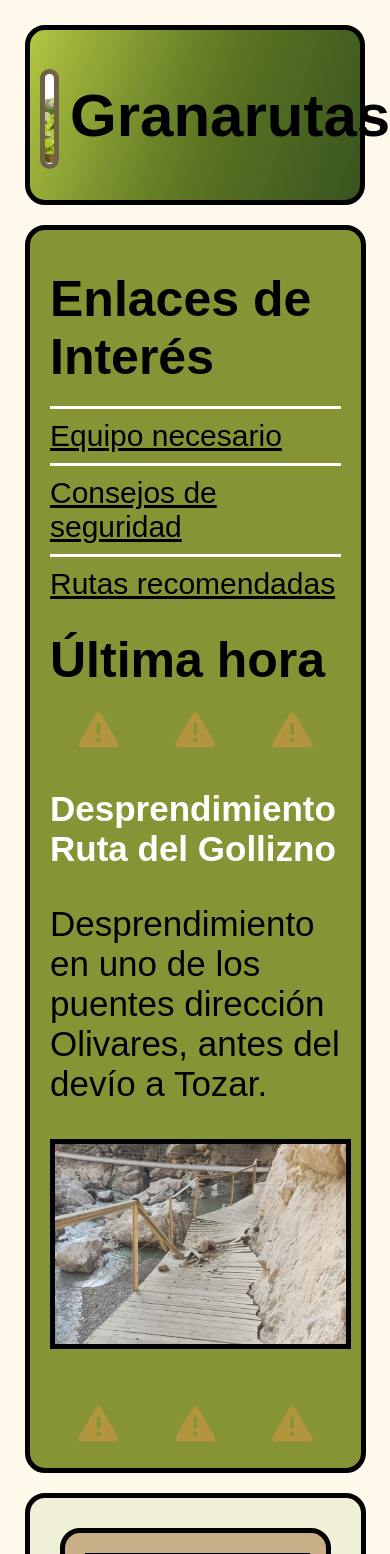
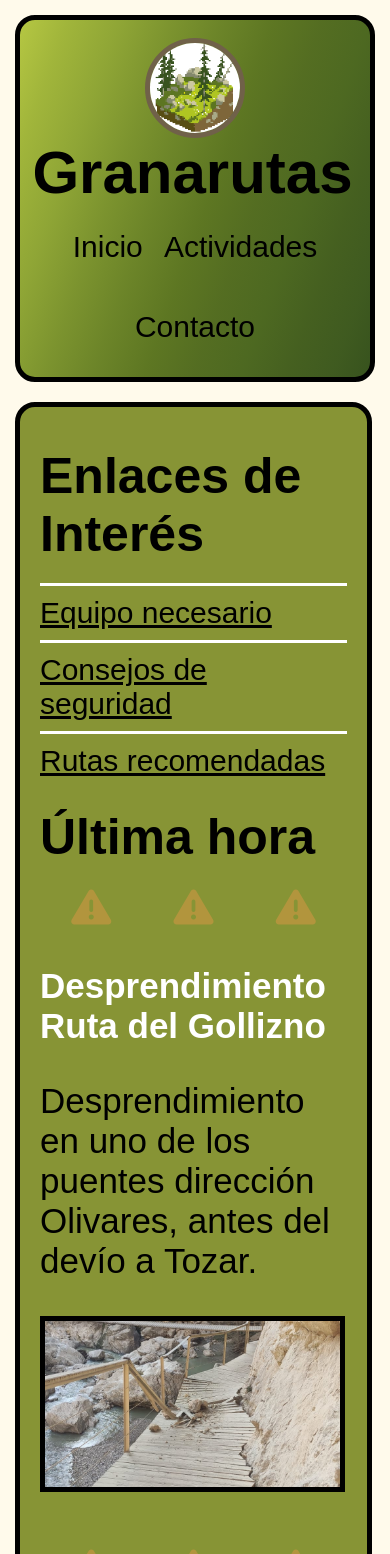
Before and after one commit to JuanmiAcosta/Rutas-por-Granada, a PHP site: page /portada.html in a window 390 px wide. Shown: the top 1554 px of the page. Run offline with PHP 8.4, Linux system fonts and the light colour scheme; some libraries are stand-ins or nearby versions; some web fonts are replaced.

Commit message:
arreglos responsive 2

```diff
--- a/PR1/portada_layout.css
+++ b/PR1/portada_layout.css
@@ -119,6 +119,10 @@ header {
     color: #e79747;
 }
 
+.noticia{
+    width:100%;
+}
+
 .noticia h3 {
     font-size: 35px;
     color: white;
@@ -129,19 +133,14 @@ header {
 }
 
 .noticia img {
-    width: 100%;
-    height: 200px;
+    width:96%;
+    height: 100%;
+    aspect-ratio: 16/9;
     object-fit: cover;
     border: 5px solid black;
-    transition: transform 0.5s ease-out;
     margin-bottom: 50px;
 }
 
-.noticia img:hover {
-    -webkit-transform: scale(1.3);
-    transform: scale(1.3);
-    cursor: pointer;
-}
 
 /* ASIDE Y MAIN */
 
--- a/PR1/responsive.css
+++ b/PR1/responsive.css
@@ -48,7 +48,7 @@
     }
 }
 
-@media (width < 600px) {
+@media (width < 615px) {
     header {
         align-items: center;
     }
@@ -70,12 +70,30 @@
         width: 85%;
     }
 
+    /*
     .titulo-nav nav {
         display: none;
+    }*/
+
+    header{
+        display: flex;
+        flex-direction:column;
+        align-items: center;
+        height:fit-content;
+    }
+
+    .titulo-nav h1{
+        align-items: center;
+        text-align: center;
     }
 
     .separador {
         display: none;
+    }
+
+    footer{
+        font-size:30px;
+        padding:10px;
     }
 }
 
@@ -87,6 +105,17 @@
 
     .titulo-nav h1 {
         margin-right: 15px;
+    }
+
+    body{
+        padding:5px;
+    }
+
+}
+
+@media (width < 360px){
+    .container{
+        width:90%;
     }
 }
 
@@ -157,10 +186,6 @@
         grid-column: 1 / 4;
     }
 
-    .bonus span img {
-        width: 100%;
-        height: 70px;
-    }
 }
 
 @media (width < 540px) {
@@ -184,3 +209,12 @@
         height: 50px;
     }
 }
+
+@media (width < 380px){
+    .container .wrapper-actividad .bonus h2{
+        display:none;
+    }
+    .botones {
+        font-size: 30px;
+    }
+}
```
